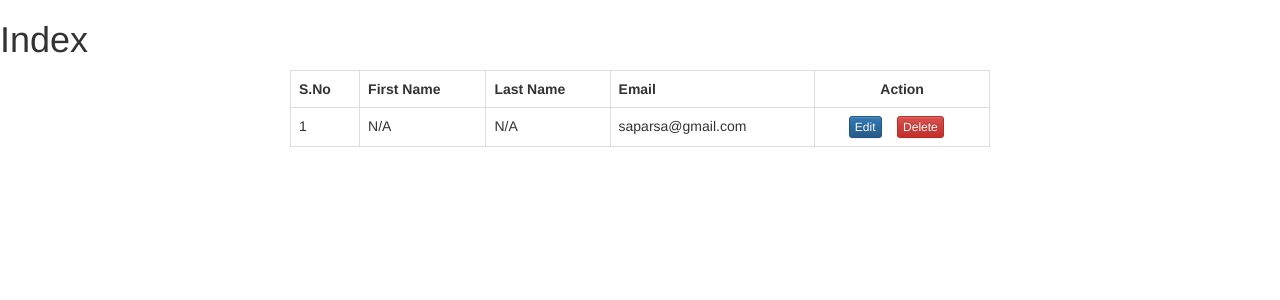
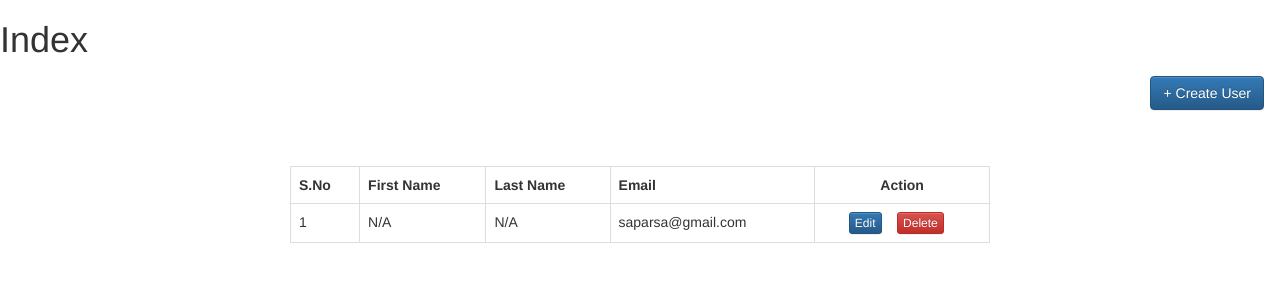
Before and after one commit to Surya7065/UsersSite, a Django app: page /user/ in a window 1280 px wide. Shown: the top 300 px of the page. Run offline with Django 3.2, Linux system fonts and the light colour scheme; data comes from the database, SQL or seed files in the repository; some libraries are stand-ins or nearby versions.

Commit message:
add create user functionality create form and render form for add user

```diff
--- a/info/templates/info/index.html
+++ b/info/templates/info/index.html
@@ -24,6 +24,13 @@
     <body>
 
         <h1>Index</h1>
+
+        <div style="text-align:end; margin: 16px">
+            <a class="btn btn-primary" role="button" href="{% url 'info:add_user' %}">+ Create User</a>
+        </div>
+
+        <br/>
+        <br/>
 
 
         <!--check if users exits in the database-->
--- a/info/urls.py
+++ b/info/urls.py
@@ -17,6 +17,11 @@ from django.contrib import admin
 from django.urls import path
 from . import views
 
+app_name = 'info'
+
 urlpatterns = [
+    # /user/
     path('', views.index, name='index'),
+    # /user/add/
+    path('add/', views.add_user, name='add_user'),
 ]
--- a/info/views.py
+++ b/info/views.py
@@ -1,7 +1,7 @@
 from django.shortcuts import render, get_object_or_404
 from django.http import request, HttpResponse
 from django.contrib.auth.models import User
-
+from .forms import UserForm
 
 def index(request):
     """
@@ -13,3 +13,8 @@ def index(request):
     user_list = User.objects.all()
 
     return render(request, 'info/index.html', {'user_list': user_list})
+
+
+def add_user(request):
+    form = UserForm()
+    return render(request, 'info/add_user.html', {'form': form})
```
Also changed, not shown: info/forms.py (added, +8 -0 lines), info/templates/info/add_user.html (added, +14 -0 lines).
